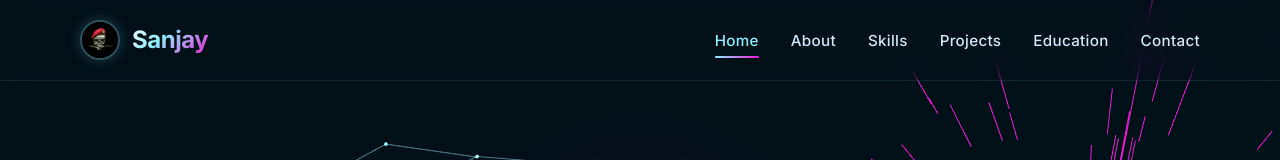
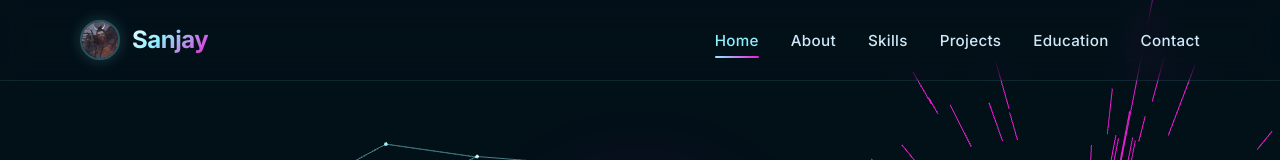
Before and after one commit to hubgit256/portfolio, a plain HTML site: page index.html in a window 1280 px wide. Shown: the top 160 px of the page. Drawn offline with nearby package versions, Linux system fonts and the light colour scheme; animation ran at ten frames a second.

Commit message:
photo upateded

```diff
--- a/index.html
+++ b/index.html
@@ -18,7 +18,7 @@
   <nav class="navbar" role="navigation" aria-label="main navigation">
     <div class="navbar-container">
       <a href="#hero" class="navbar-logo">
-        <img src="para.jpg" alt="Sanjay" class="navbar-logo-img" />
+        <img src="amol-hirawadekar-4.jpg" alt="Sanjay" class="navbar-logo-img" />
         <span>Sanjay</span>
       </a>
       <ul class="navbar-menu">
```
Also changed, not shown: amol-hirawadekar-4.jpg (added).
